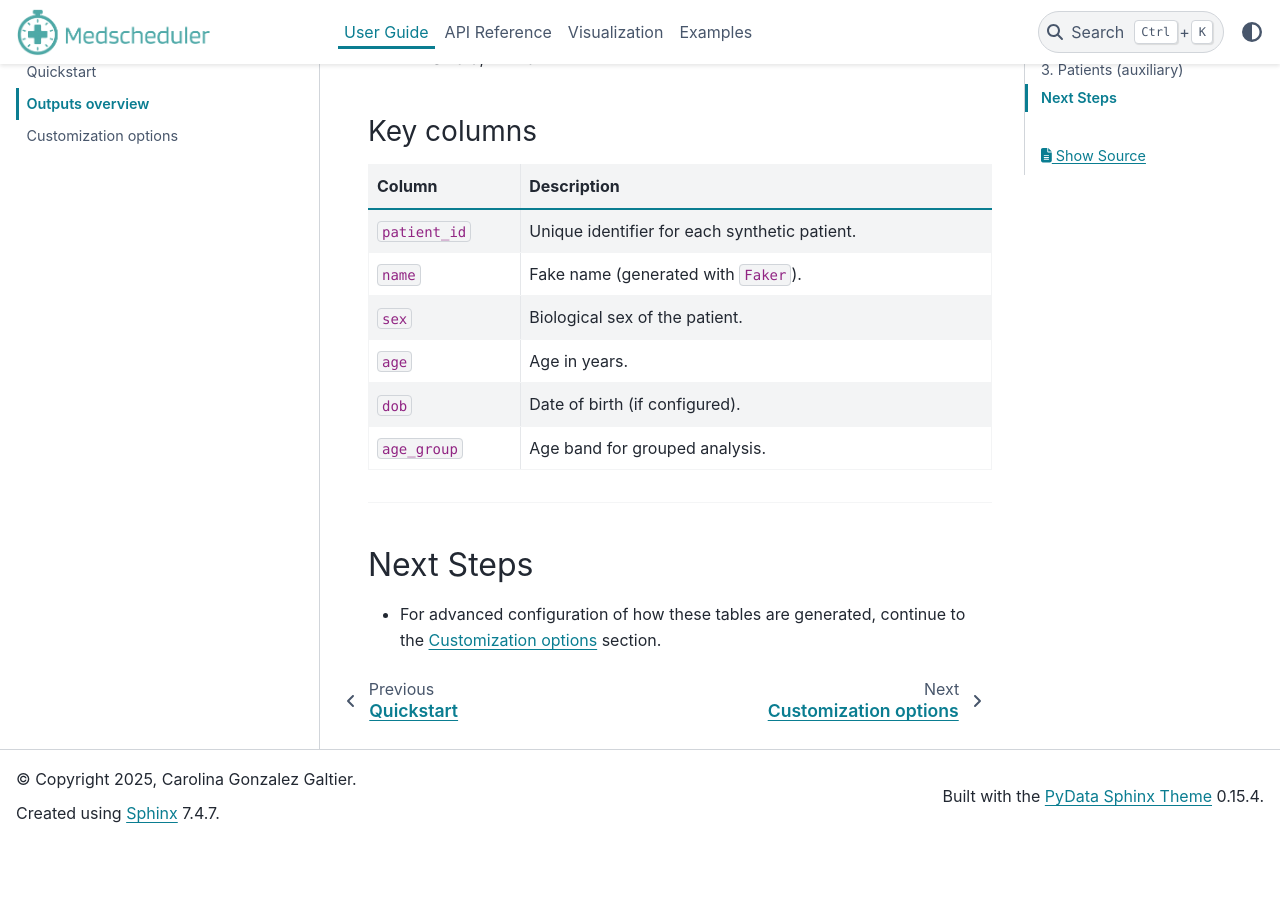
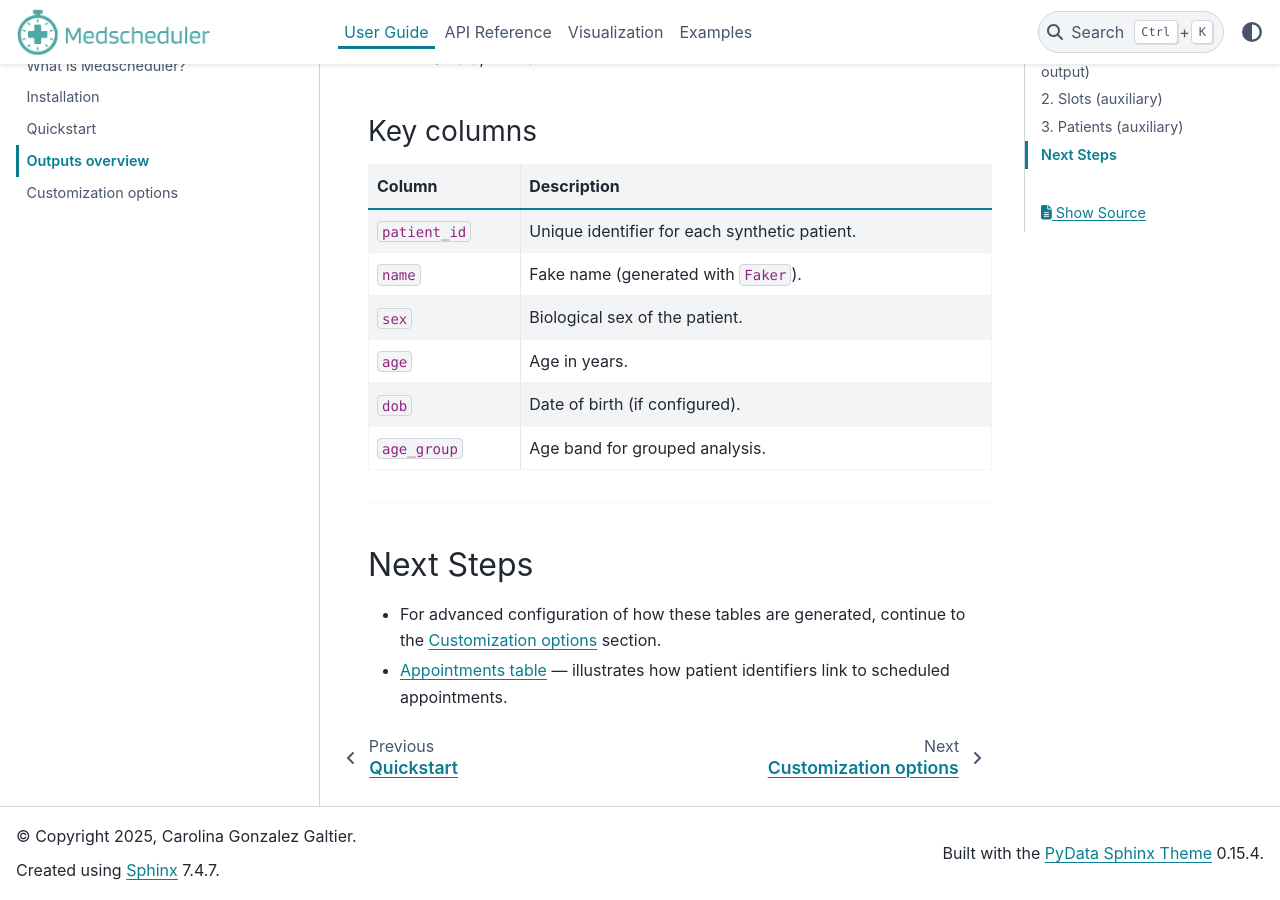
Before and after one commit to carogaltier/medscheduler, a Sphinx documentation site: the page built from docs/user-guide/outputs_overview.md, in a window 1280 px wide and 900 px high, scrolled down 2141 px. Built offline with Sphinx 7.4.7 and the PyData theme 0.15.4, drawn with Linux system fonts in a browser that asks for light colours; before the commit the page ends 2984 px from its top, so only the background shows below that.

Commit message:
Update outputs_overview.md

```diff
--- a/docs/user-guide/outputs_overview.md
+++ b/docs/user-guide/outputs_overview.md
@@ -73,3 +73,4 @@ Demographics are generated using age–sex distributions derived from NHS data,
 
 ## Next Steps
 - For advanced configuration of how these tables are generated, continue to the {doc}`customization_options` section.
+-  {doc}`../api-reference/appointments_table` — illustrates how patient identifiers link to scheduled appointments.
```
